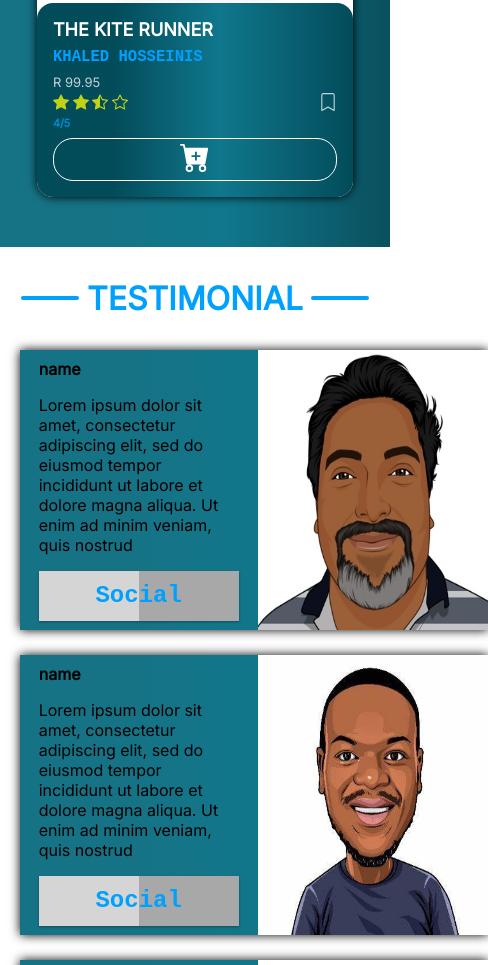
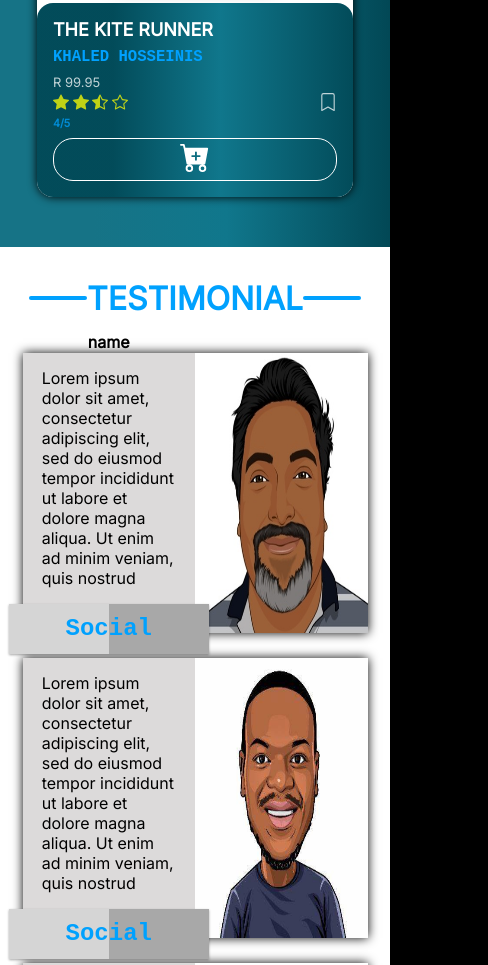
Before and after one commit to sanraf/Assignment1, a plain HTML site: page index.html in a window 390 px wide. Shown: the part 6129-7094 px from the top of the page, 488 px wide, since content can reach past the window. Drawn offline with Linux system fonts and the light colour scheme.

Commit message:
change background color for testimonial

```diff
--- a/STYLE/general-style.css
+++ b/STYLE/general-style.css
@@ -5,3 +5,9 @@
    font-family: 'Inter', sans-serif;
 
 }
+body{
+   margin: 0;
+   padding: 0;
+   box-sizing: border-box;
+   background-color: black;
+}
--- a/STYLE/header-style.css
+++ b/STYLE/header-style.css
@@ -173,7 +173,7 @@
         display: flex;
         justify-content: flex-end;
         align-items: center;
-        margin-right: 50px;
+        padding-right: 50px;
 
     }
 
--- a/STYLE/testimonial.css
+++ b/STYLE/testimonial.css
@@ -8,8 +8,10 @@
     width: 100%;
     display: flex;
     flex-direction: column;
+    align-items: center;
     justify-content: space-around;
     padding-bottom: 3.75rem;
+    background-color: #ffffff;
 }
 
 .testimonial-holder_header{
@@ -30,18 +32,19 @@
 
   .testimonial-holder_header h1{
     text-transform: uppercase;
-    margin: 0 8px;
     color: #00a1fe;
   }
 
   .card-grid{
 
     width: 90%;
-    margin: 0 auto;
+    margin: 0 ;
     display: grid;
+    align-items: center;
     grid-template-columns: repeat(2, 1fr);
     row-gap: 25px;
     column-gap: 25px;
+    padding: 3px;
 
 
   }
@@ -54,20 +57,21 @@
     align-items: center;
     justify-content: space-between;
    box-shadow: 0px 0px 10px #000000;
-    background: linear-gradient(90deg ,rgb(22, 115, 134)  24%,rgb(16, 119, 140) 58%,rgba(2, 74, 88, 0.967)100%)
+   background-color: #dcdada;
 }
 
 .content-div{
     width: 50%;
     display: flex;
     flex-direction: column;
-    align-items: start;
+    align-items: center;
+    justify-content: space-between;
     gap: 1rem;
-    padding: 2rem 1.2rem;
+    padding: 1rem 1.2rem;
 }
 
-.card-one h1{
-    text-align: center;
+.card-one p{
+    text-align: start;
 }
 
 
@@ -231,7 +235,12 @@
  }
 
 
-@media (max-width: 800px) { .card-grid { grid-template-columns: repeat(1, 1fr); width: 90%; } }
+@media (max-width: 1088px) {
+  .card-grid {
+     display: flex;
+     flex-direction: column;
+    }
+ }
 
 @keyframes bounce_613 {
     40% {
```
